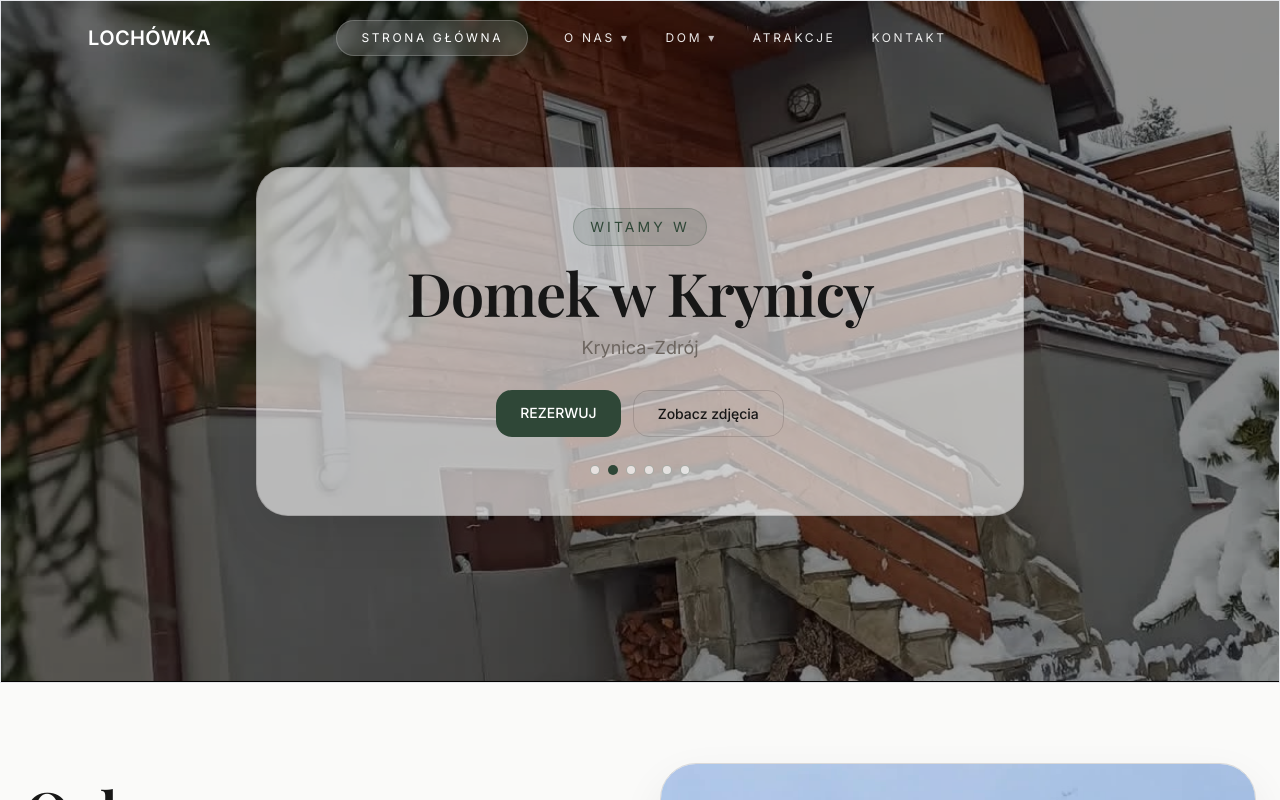
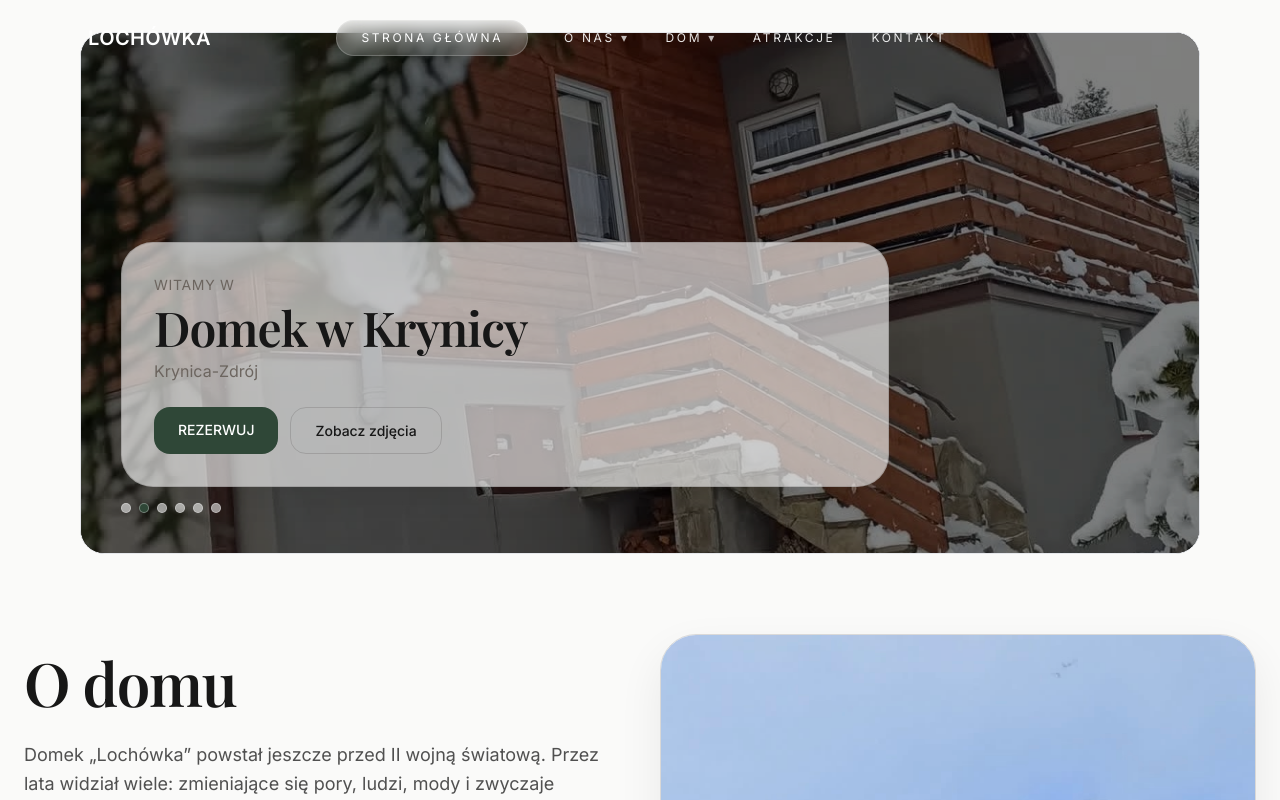
Before and after one commit to kulawikola2005-a11y/demolochowka, a Next.js app: page / in a window 1280 px wide. Shown: the top 800 px of the page. Built offline with nearby package versions, Linux system fonts and the light colour scheme; a web font is replaced by a local one.

Commit message:
Fix GonnaHero typing and slideshow

```diff
--- a/src/components/sections/GonnaHero.tsx
+++ b/src/components/sections/GonnaHero.tsx
@@ -2,67 +2,50 @@
 
 import Image from "next/image";
 import Link from "next/link";
+import { useEffect, useMemo, useState } from "react";
 import { site } from "@/data/site";
-import { useEffect, useMemo, useState } from "react";
 
 export default function GonnaHero() {
-  const slides = useMemo(() => {
-    const g = Array.isArray((site as any).gallery) ? (site as any).gallery : [];
-    const base = site.heroImage ? [site.heroImage, ...g] : g;
-    return Array.from(new Set(base)).filter(Boolean);
+  // jawne typowanie -> koniec "unknown"
+  const slides: string[] = useMemo(() => {
+    const g = (site.gallery ?? []) as unknown;
+    const arr = Array.isArray(g) ? (g as string[]) : [];
+    return arr.length ? arr : [site.heroImage];
   }, []);
 
   const [idx, setIdx] = useState(0);
-  const [paused, setPaused] = useState(false);
 
+  // auto-rotacja co 4.5s
   useEffect(() => {
-    if (paused || slides.length <= 1) return;
-    const t = setInterval(() => setIdx((i) => (i + 1) % slides.length), 4500);
+    if (slides.length <= 1) return;
+    const t = setInterval(() => setIdx((x) => (x + 1) % slides.length), 4500);
     return () => clearInterval(t);
-  }, [paused, slides.length]);
+  }, [slides.length]);
 
   return (
-    <section className="full-bleed pt-0">
-      <div
-        className="relative overflow-hidden border bg-black"
-        onMouseEnter={() => setPaused(true)}
-        onMouseLeave={() => setPaused(false)}
-      >
-        <div className="relative h-[560px] md:h-[680px]">
+    <section className="mx-auto max-w-6xl px-4 pt-8">
+      <div className="relative overflow-hidden rounded-3xl border bg-black">
+        <div className="relative h-[520px]">
           {slides.map((src, i) => (
             <div
-              key={i}
+              key={src}
               className="absolute inset-0"
               style={{ opacity: i === idx ? 1 : 0, transition: "opacity 900ms ease" }}
             >
-              <Image src={src} alt={site.name} fill className="object-cover" priority={i === 0} />
+              <Image src={src} alt={site.name} fill className="object-cover opacity-90" priority={i === 0} />
             </div>
           ))}
           <div className="absolute inset-0 bg-black/45" />
         </div>
 
-        {/* TREŚĆ NA ŚRODKU */}
-        <div className="absolute inset-0 flex items-center">
-          <div className="container-page w-full">
-            <div className="flex justify-center">
-              <div className="card-soft p-7 md:p-10 w-full max-w-3xl text-center">
-                <div className="flex justify-center">
-                  <span
-                    className="text-xs md:text-sm uppercase tracking-[0.22em] px-4 py-2 rounded-full"
-                    style={{
-                      background: "rgba(47,71,55,.12)",
-                      border: "1px solid rgba(47,71,55,.25)",
-                      color: "var(--accent)",
-                    }}
-                  >
-                    {site.welcome}
-                  </span>
-                </div>
+        <div className="absolute inset-0 flex items-end">
+          <div className="p-6 md:p-10 w-full">
+            <div className="card-soft p-6 md:p-8 max-w-3xl">
+              <p className="text-sm uppercase tracking-wider text-muted">{site.welcome}</p>
+              <h1 className="mt-2 text-4xl md:text-5xl font-semibold">{site.name}</h1>
+              <p className="mt-2 text-muted">{site.location}</p>
 
-                <h1 className="mt-4 text-4xl md:text-6xl font-semibold">{site.name}</h1>
-                <p className="mt-3 text-muted text-base md:text-lg">{site.location}</p>
-
-                <div className="mt-7 flex flex-wrap gap-3 justify-center">
+              <div className="mt-6 flex flex-wrap gap-3">
                 <Link href="/rezerwacja" className="btn-primary">
                   REZERWUJ
                 </Link>
@@ -70,21 +53,20 @@ export default function GonnaHero() {
                   Zobacz zdjęcia
                 </a>
               </div>
+            </div>
 
             {slides.length > 1 && (
-                  <div className="mt-7 flex items-center justify-center gap-2">
-                    {slides.slice(0, 6).map((_, i) => (
+              <div className="mt-4 flex gap-2">
+                {slides.map((_, i) => (
                   <button
                     key={i}
                     onClick={() => setIdx(i)}
+                    className="h-2.5 w-2.5 rounded-full"
+                    style={{
+                      background: i === idx ? "var(--accent)" : "rgba(255,255,255,.55)",
+                      border: "1px solid rgba(255,255,255,.35)",
+                    }}
                     aria-label={`Pokaż zdjęcie ${i + 1}`}
-                        style={{
-                          width: 10,
-                          height: 10,
-                          borderRadius: 999,
-                          border: "1px solid rgba(47,71,55,.35)",
-                          background: i === idx ? "var(--accent)" : "rgba(255,255,255,.65)",
-                        }}
                   />
                 ))}
               </div>
@@ -92,10 +74,6 @@ export default function GonnaHero() {
           </div>
         </div>
       </div>
-        </div>
-
-        <div className="divider" />
-      </div>
     </section>
   );
 }
```
Lines whose indentation alone changed are shown as unchanged.
